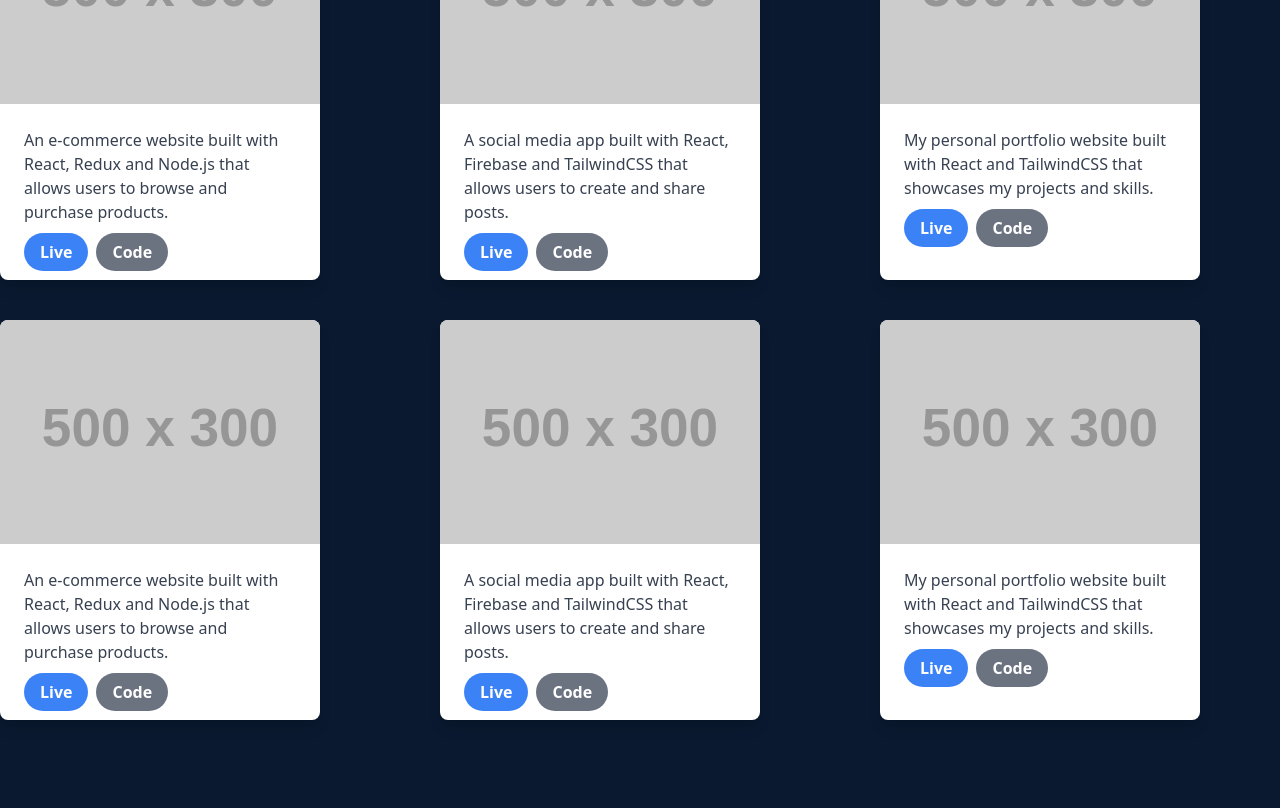
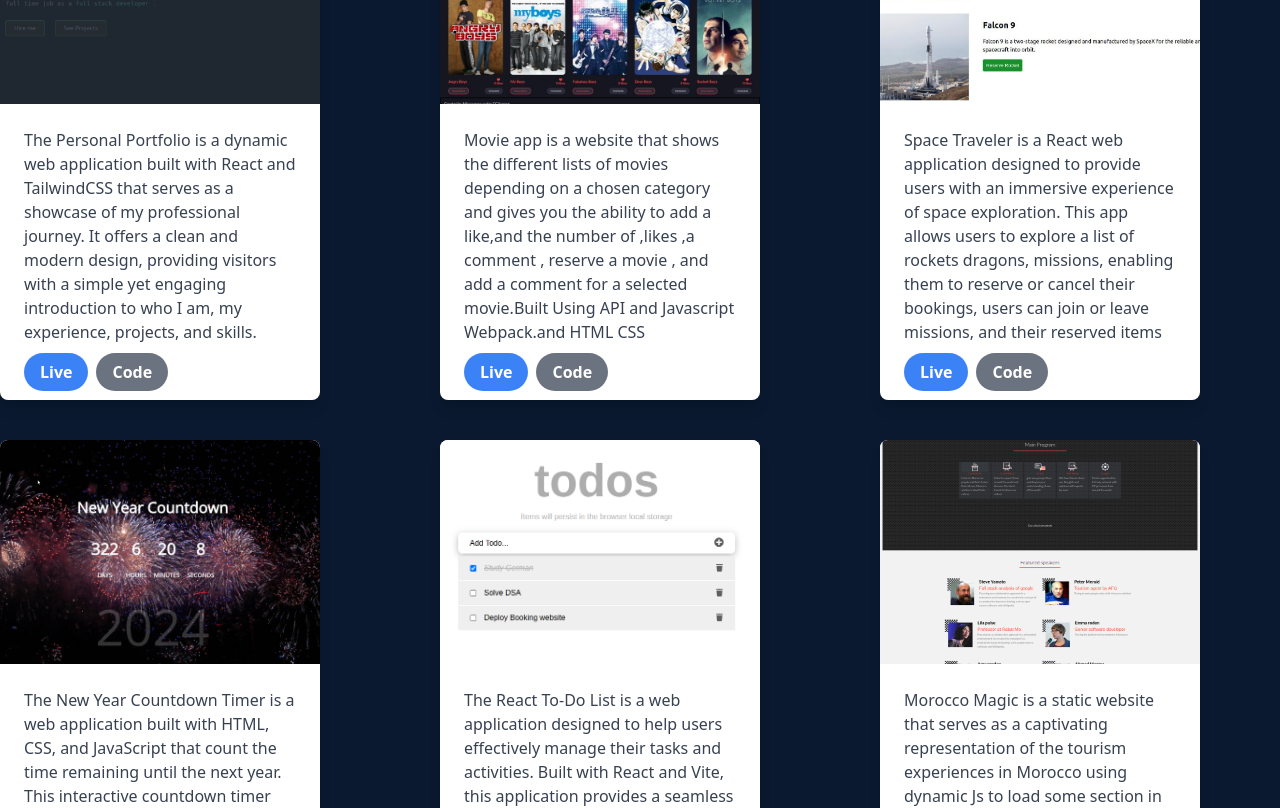
Before and after one commit to ridabensalem/rida-portfolio-, a React (Create React App) app: page / in a window 1280 px wide. Shown: the part 3240-4048 px from the top of the page. Built offline with nearby package versions, Linux system fonts and the light colour scheme.

Commit message:
Imported projects screenshots
changed repo link and livelink

```diff
--- a/src/data.js
+++ b/src/data.js
@@ -1,59 +1,66 @@
+// importing Projects screenShots
+import portfolioPath from './Images/Portfolio.gif';
+import moviesPath from './Images/movie_app.jpeg';
+import spacePath from './Images/space_traveler.jpeg';
+import countDown from './Images/countdown.jpeg';
+import todo from './Images/to_do_list.png';
+import moroccoMagic from './Images/Morooco_magic.png';
 // Projects data
 export const projects = [
   {
     id: 1,
-        title: 'E-commerce Website',
-        description: 'An e-commerce website built with React, Redux and Node.js that allows users to browse and purchase products.',
-        image: 'https://via.placeholder.com/500x300',
-        tags: ['React', 'Redux', 'Node.js', 'Express.js'],
+    title: 'Personal Portfolio',
+    description: 'The Personal Portfolio is a dynamic web application built with React and TailwindCSS that serves as a showcase of my professional journey. It offers a clean and modern design, providing visitors with a simple yet engaging introduction to who I am, my experience, projects, and skills.',
+    image: portfolioPath,
+    tags: ['React', 'Css', 'TailwindCss'],
     liveUrl: 'https://example.com',
-        sourceUrl: 'https://github.com/example'
+    sourceUrl: 'https://github.com/ridabensalem/rida-portfolio-'
   },
   {
     id: 2,
-        title: 'Social Media App',
-        description: 'A social media app built with React, Firebase and TailwindCSS that allows users to create and share posts.',
-        image: 'https://via.placeholder.com/500x300',
-        tags: ['React', 'Firebase', 'TailwindCSS'],
-        liveUrl: 'https://example.com',
-        sourceUrl: 'https://github.com/example'
+    title: 'Movies App',
+    description: 'Movie app is a website that shows the different lists of movies depending on a chosen category  and gives you the ability to add a like,and the number of ,likes  ,a comment , reserve a movie , and add a comment for a selected movie.Built Using API and Javascript Webpack.and HTML CSS',
+    image: moviesPath,
+    tags: ['JavaScript', 'Webpack', 'Html', 'Css'],
+    liveUrl: 'https://candid-malasada-97375b.netlify.app/#',
+    sourceUrl: 'https://github.com/ridabensalem/Js-capstone-'
   },
   {
     id: 3,
-        title: 'Portfolio Website',
-        description: 'My personal portfolio website built with React and TailwindCSS that showcases my projects and skills.',
-        image: 'https://via.placeholder.com/500x300',
-        tags: ['React', 'TailwindCSS'],
-        liveUrl: 'https://example.com',
-        sourceUrl: 'https://github.com/example'
+    title: 'Space Travelers Hub',
+    description: 'Space Traveler is a React web application designed to provide users with an immersive experience of space exploration. This app allows users to explore a list of rockets  dragons, missions, enabling them to reserve or cancel their bookings, users can join or leave missions, and their reserved items ',
+    image: spacePath,
+    tags: ['React', 'Css', 'Redux'],
+    liveUrl: 'https://peppy-bublanina-be7cae.netlify.app/',
+    sourceUrl: 'https://github.com/ridabensalem/space-travelers-hub'
   },
   {
-        id: 1,
-        title: 'E-commerce Website',
-        description: 'An e-commerce website built with React, Redux and Node.js that allows users to browse and purchase products.',
-        image: 'https://via.placeholder.com/500x300',
-        tags: ['React', 'Redux', 'Node.js', 'Express.js'],
-        liveUrl: 'https://example.com',
-        sourceUrl: 'https://github.com/example'
+    id: 4,
+    title: 'countDown Timer',
+    description: 'The New Year Countdown Timer is a web application built with HTML, CSS, and JavaScript that count the time remaining until  the next year. This interactive countdown timer displays the number of days, hours, minutes.',
+    image: countDown,
+    tags: ['HTML ', 'css', 'JavaScript'],
+    liveUrl: 'https://ridabensalem.github.io/Year-countdown-timer-/',
+    sourceUrl: 'https://github.com/ridabensalem/Year-countdown-timer-'
   },
   {
-        id: 2,
-        title: 'Social Media App',
-        description: 'A social media app built with React, Firebase and TailwindCSS that allows users to create and share posts.',
-        image: 'https://via.placeholder.com/500x300',
-        tags: ['React', 'Firebase', 'TailwindCSS'],
+    id: 5,
+    title: 'React to do list ',
+    description: 'The React To-Do List is a web application designed to help users effectively manage their tasks and activities. Built with React and Vite, this application provides a seamless and intuitive user interface for adding, checking, and deleting tasks.',
+    image: todo,
+    tags: ['React', 'Vite ', 'Css'],
     liveUrl: 'https://example.com',
-        sourceUrl: 'https://github.com/example'
+    sourceUrl: 'https://github.com/ridabensalem/React-to-do-list-'
   },
   {
-        id: 3,
-        title: 'Portfolio Website',
-        description: 'My personal portfolio website built with React and TailwindCSS that showcases my projects and skills.',
-        image: 'https://via.placeholder.com/500x300',
-        tags: ['React', 'TailwindCSS'],
-        liveUrl: 'https://example.com',
-        sourceUrl: 'https://github.com/example'
+    id: 6,
+    title: 'Morocco Magic ',
+    description: 'Morocco Magic is a static website that serves as a captivating representation of the tourism experiences in Morocco using dynamic Js to load some section in the projects . Built with HTML, CSS, and JavaScript.',
+    image: moroccoMagic,
+    tags: ['HTML', 'Css ', 'JavaScript'],
+    liveUrl: 'https://ridabensalem.github.io/Morocco-Magic/',
+    sourceUrl: 'https://github.com/ridabensalem/Morocco-Magic'
   }
 ];
 //skills
-export const skills = ['HTML', 'CSS', 'JavaScript', 'React', 'WordPress','MySQL','Sass','PHP','TailwindCss','WebPack','Redux','Jest','Git','GitHub',];
+export const skills = ['HTML', 'CSS', 'JavaScript', 'React', 'WordPress', 'MySQL', 'Sass', 'PHP', 'TailwindCss', 'WebPack', 'Redux', 'Jest', 'Git', 'GitHub',];
```
Lines whose indentation alone changed are shown as unchanged.
